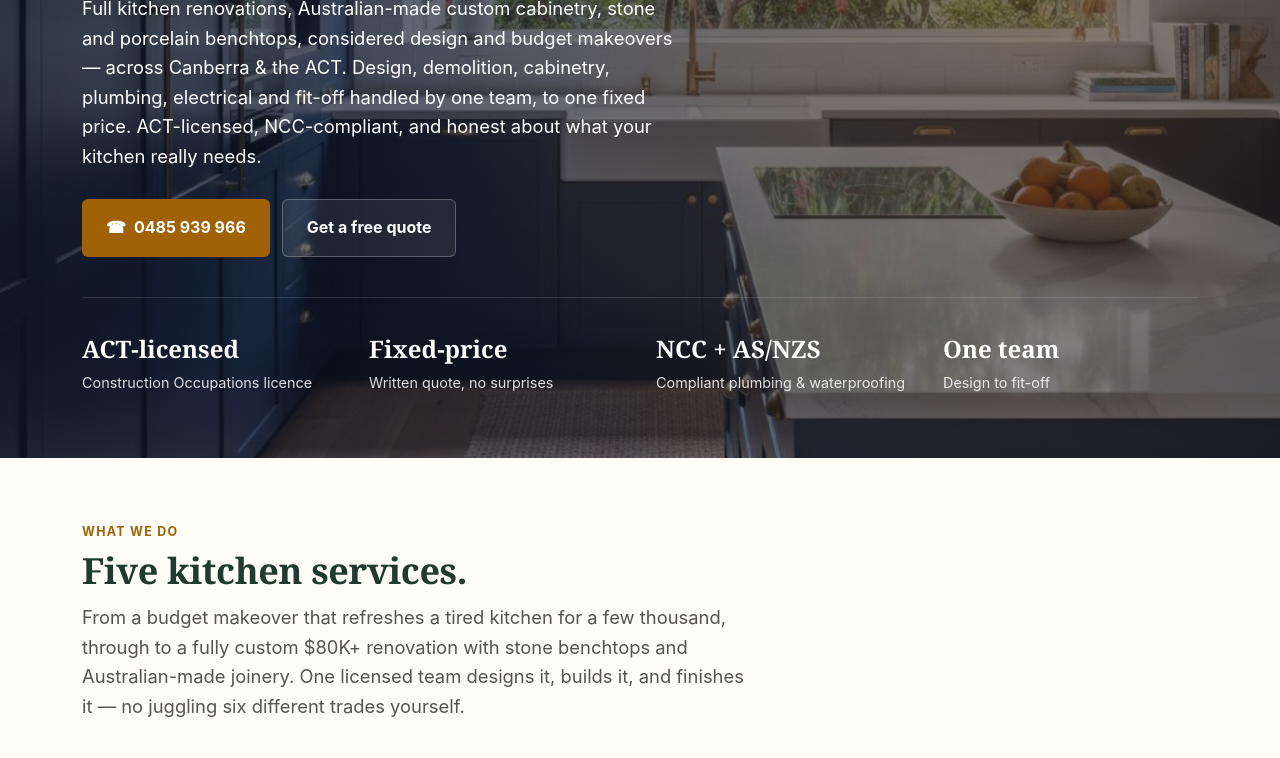
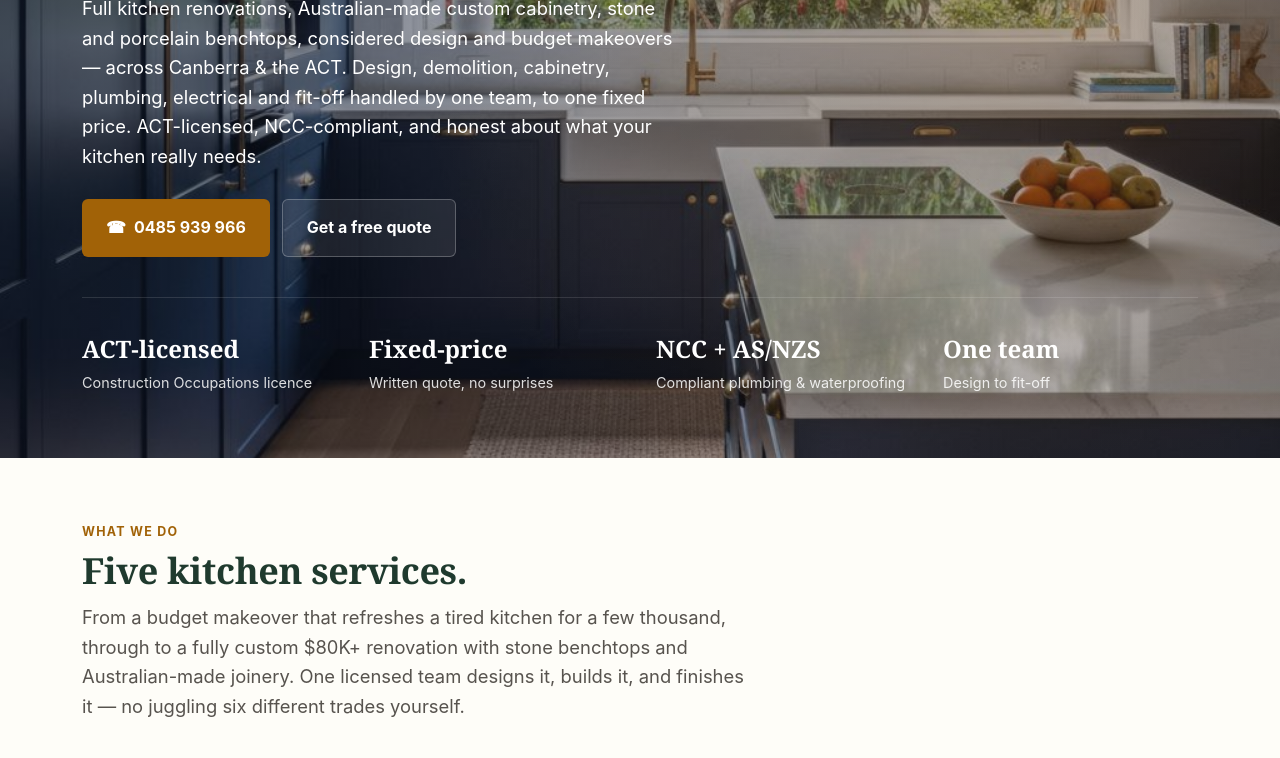
Before and after one commit to pgb123au/kitchenrenovationscanberra, an Astro site: page / in a window 1280 px wide. Shown: the part 420-1178 px from the top of the page. Built offline with nearby package versions, Linux system fonts and the light colour scheme; Astro itself is replaced by a stand-in of ours.

Commit message:
fix(images): lighten hero overlay + favour-lower banner crop
After the initial image placement, the hero gradient overlay (72%/52% dark)
was making low-light images (e.g. canberragrannyflat twilight scene)
nearly unreadable, and the `.image-banner img { object-fit: cover }`
with max-height: 460px was cropping wide landscape result/detail images
to mostly-sky (most visible on toowoombaroofrepairs).

Two CSS changes per site:
  1. Hero overlay: rgba(15,23,42, 0.72)→0.55 + 0.52→0.28
     — image content shows through while H1/CTA text remains readable
  2. .image-banner img: add `object-position: center 70%`
     — shifts crop focal point lower so building/subject (usually in
       the lower portion of wide landscape images) shows instead of sky

For the 5 recovered-HTML sites (cairnsairconcleaning, hobartgasheaterservice,
pakenhamelectricians, poolsafetysunshinecoast, townsvillesolarcleaning),
the same `object-position: center 70%` is added to the inline-styled
img tags in the public/index.html "Featured work" gallery.

Co-Authored-By: Claude Opus 4.7 (1M context) <noreply@anthropic.com>

```diff
--- a/src/pages/index.astro
+++ b/src/pages/index.astro
@@ -46,7 +46,7 @@ const faqSchema = {
   /* Image-banner integration (added 2026-06-04) */
   .hero {
     position: relative;
-    background-image: linear-gradient(135deg, rgba(15, 23, 42, 0.72), rgba(15, 23, 42, 0.52)), url('/images/hero.jpg');
+    background-image: linear-gradient(135deg, rgba(15, 23, 42, 0.55), rgba(15, 23, 42, 0.28)), url('/images/hero.jpg');
     background-size: cover;
     background-position: center;
     background-repeat: no-repeat;
@@ -79,6 +79,7 @@ const faqSchema = {
     width: 100%;
     height: 100%;
     object-fit: cover;
+    object-position: center 70%;
     display: block;
   }
   .image-banner figcaption {
```
